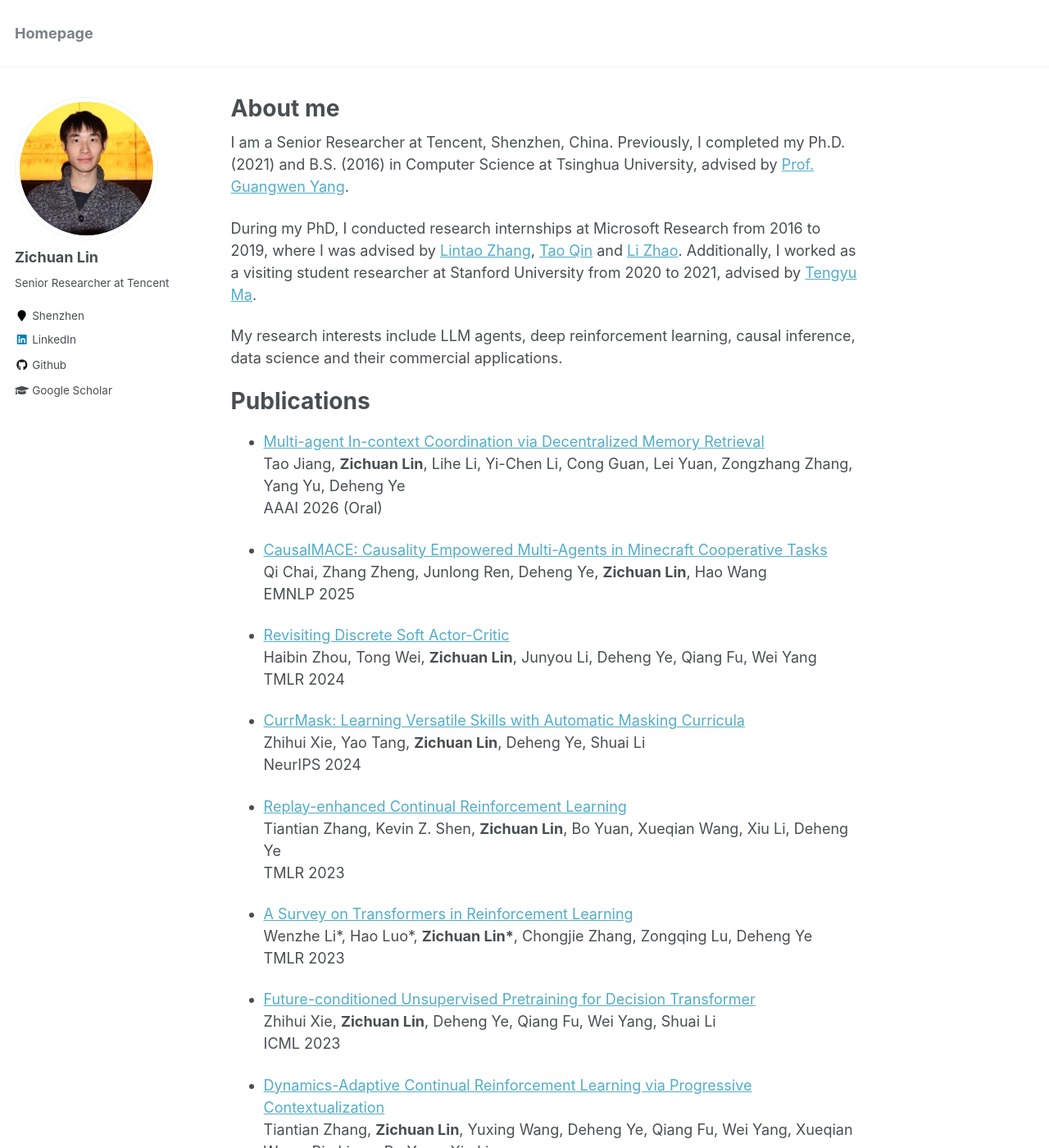
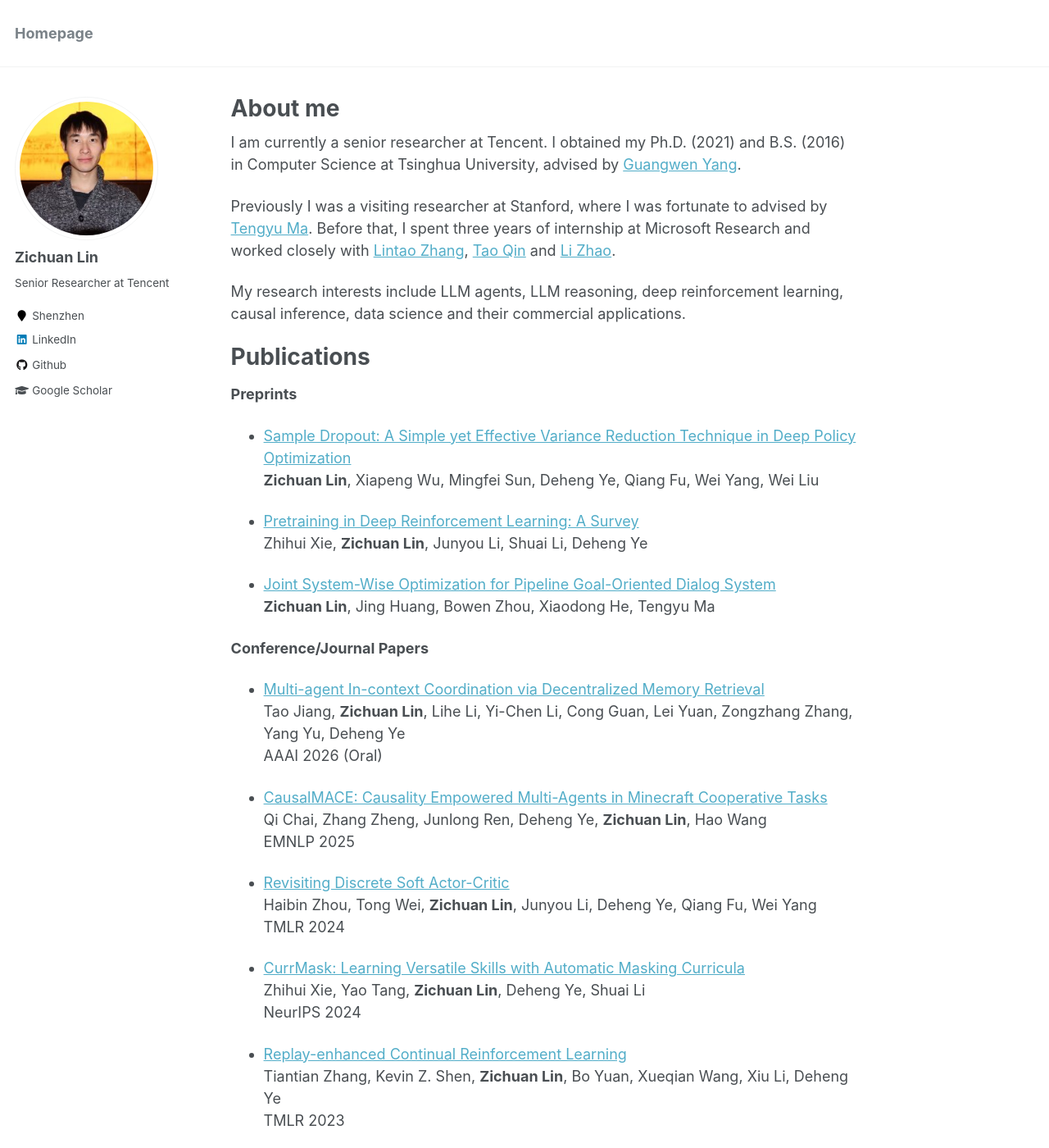
Before and after one commit to LinZichuan/linzichuan.github.io, a Jekyll site: the page built from _pages/about.md, in a window 1280 px wide and 1400 px high. Shown: the whole window at 82% size. Built offline with Jekyll 4.4.1, drawn with Linux system fonts in a browser that asks for light colours; formulas are drawn with MathJax 3; some of the changed text lies outside the part shown.

Commit message:
Update about.md

```diff
--- a/_pages/about.md
+++ b/_pages/about.md
@@ -8,17 +8,34 @@
   - /about.html
 ---
 
-I am a Senior Researcher at Tencent, Shenzhen, China. Previously, I completed my Ph.D. (2021) and B.S. (2016) in Computer Science at Tsinghua University, advised by [Prof. Guangwen Yang](https://scholar.google.com/citations?user=GYA--7MAAAAJ&hl=en).
+I am currently a senior researcher at Tencent. I obtained my Ph.D. (2021) and B.S. (2016) in Computer Science at Tsinghua University, advised by [Guangwen Yang](https://scholar.google.com/citations?user=GYA--7MAAAAJ&hl=en).
 
-During my PhD, I conducted research internships at Microsoft Research from 2016 to 2019, where I was advised by [Lintao Zhang](https://www.linkedin.com/in/lintao-zhang/), [Tao Qin](https://www.microsoft.com/en-us/research/people/taoqin/) and [Li Zhao](https://scholar.google.co.jp/citations?user=b-LJkLQAAAAJ&hl=en). Additionally, I worked as a visiting student researcher at Stanford University from 2020 to 2021, advised by [Tengyu Ma](https://ai.stanford.edu/~tengyuma/).
+Previously I was a visiting researcher at Stanford, where I was fortunate to advised by [Tengyu Ma](https://ai.stanford.edu/~tengyuma/). Before that, I spent three years of internship at Microsoft Research and worked closely with [Lintao Zhang](https://www.linkedin.com/in/lintao-zhang/), [Tao Qin](https://www.microsoft.com/en-us/research/people/taoqin/) and [Li Zhao](https://scholar.google.co.jp/citations?user=b-LJkLQAAAAJ&hl=en).
 
-My research interests include LLM agents, deep reinforcement learning, causal inference, data science and their commercial applications.
+My research interests include LLM agents, LLM reasoning, deep reinforcement learning, causal inference, data science and their commercial applications.
 
 <!--My research interests include reinforcement learning and deep learning. My goal is to develop sample-efficient reinforcement learning algorithms with strong robustness and interpretability. My research projects mainly involve episodic control, reward decomposition, disentangled representation learning, model-based RL and meta-RL. I am also interested in RL applications such as task-oriented dialogue systems. -->
 
 Publications
 ======
 <!-- (* represents equal contribution) -->
+
+**Preprints**
+
+- [Sample Dropout: A Simple yet Effective Variance Reduction Technique in Deep Policy Optimization](https://arxiv.org/abs/2302.02299) <br>
+**Zichuan Lin**, Xiapeng Wu, Mingfei Sun, Deheng Ye, Qiang Fu, Wei Yang, Wei Liu <br>
+<!--arxiv 2023 -->
+
+- [Pretraining in Deep Reinforcement Learning: A Survey](https://arxiv.org/abs/2211.03959) <br>
+Zhihui Xie, **Zichuan Lin**, Junyou Li, Shuai Li, Deheng Ye <br>
+<!--arxiv 2022 -->
+
+- [Joint System-Wise Optimization for Pipeline Goal-Oriented Dialog System](https://arxiv.org/abs/2106.04835) <br>
+**Zichuan Lin**, Jing Huang, Bowen Zhou, Xiaodong He, Tengyu Ma <br>
+<!--arxiv 2021 -->
+
+
+**Conference/Journal Papers**
 
 - [Multi-agent In-context Coordination via Decentralized Memory Retrieval](https://arxiv.org/abs/2511.10030) <br>
 Tao Jiang, **Zichuan Lin**, Lihe Li, Yi-Chen Li, Cong Guan, Lei Yuan, Zongzhang Zhang, Yang Yu, Deheng Ye <br>
@@ -52,22 +69,10 @@
 Tiantian Zhang, **Zichuan Lin**, Yuxing Wang, Deheng Ye, Qiang Fu, Wei Yang, Xueqian Wang, Bin Liang, Bo Yuan, Xiu Li <br>
 TNNLS 2023
 
-- [Sample Dropout: A Simple yet Effective Variance Reduction Technique in Deep Policy Optimization](https://arxiv.org/abs/2302.02299) <br>
-**Zichuan Lin**, Xiapeng Wu, Mingfei Sun, Deheng Ye, Qiang Fu, Wei Yang, Wei Liu <br>
-arxiv 2023
-
-- [Pretraining in Deep Reinforcement Learning: A Survey](https://arxiv.org/abs/2211.03959) <br>
-Zhihui Xie, **Zichuan Lin**, Junyou Li, Shuai Li, Deheng Ye <br>
-arxiv 2022
-
 - [JueWu-MC: Playing Minecraft with Sample-efficient Hierarchical Reinforcement Learning](https://arxiv.org/abs/2112.04907) <br>
 **Zichuan Lin\***, Junyou Li\*, Jianing Shi\*, Deheng Ye, Qiang Fu, Wei Yang <br>
 IJCAI 2022 **(Long Oral top3%)**
 (The champion solution of NeurIPS 2021 [MineRL](https://www.aicrowd.com/challenges/neurips-2021-minerl-diamond-competition/leaderboards) research competition)
-
-- [Joint System-Wise Optimization for Pipeline Goal-Oriented Dialog System](https://arxiv.org/abs/2106.04835) <br>
-**Zichuan Lin**, Jing Huang, Bowen Zhou, Xiaodong He, Tengyu Ma <br>
-arxiv 2021
 
 - [Model-based Adversarial Meta-Reinforcement Learning](https://arxiv.org/abs/2006.08875) [[code](https://github.com/LinZichuan/AdMRL)]  <br>
 **Zichuan Lin**, Garrett Thomas, Guangwen Yang, Tengyu Ma  <br>
```
